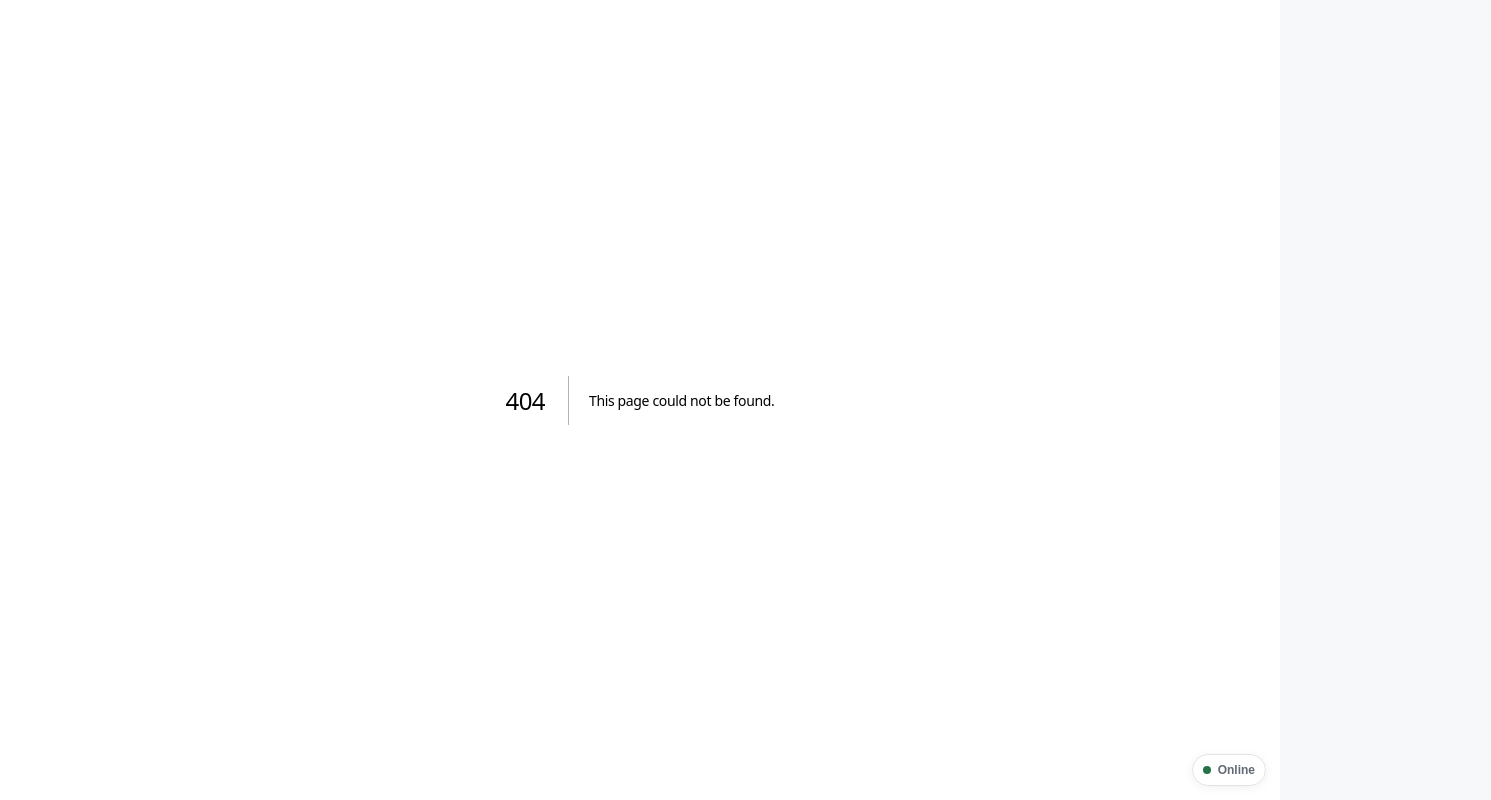
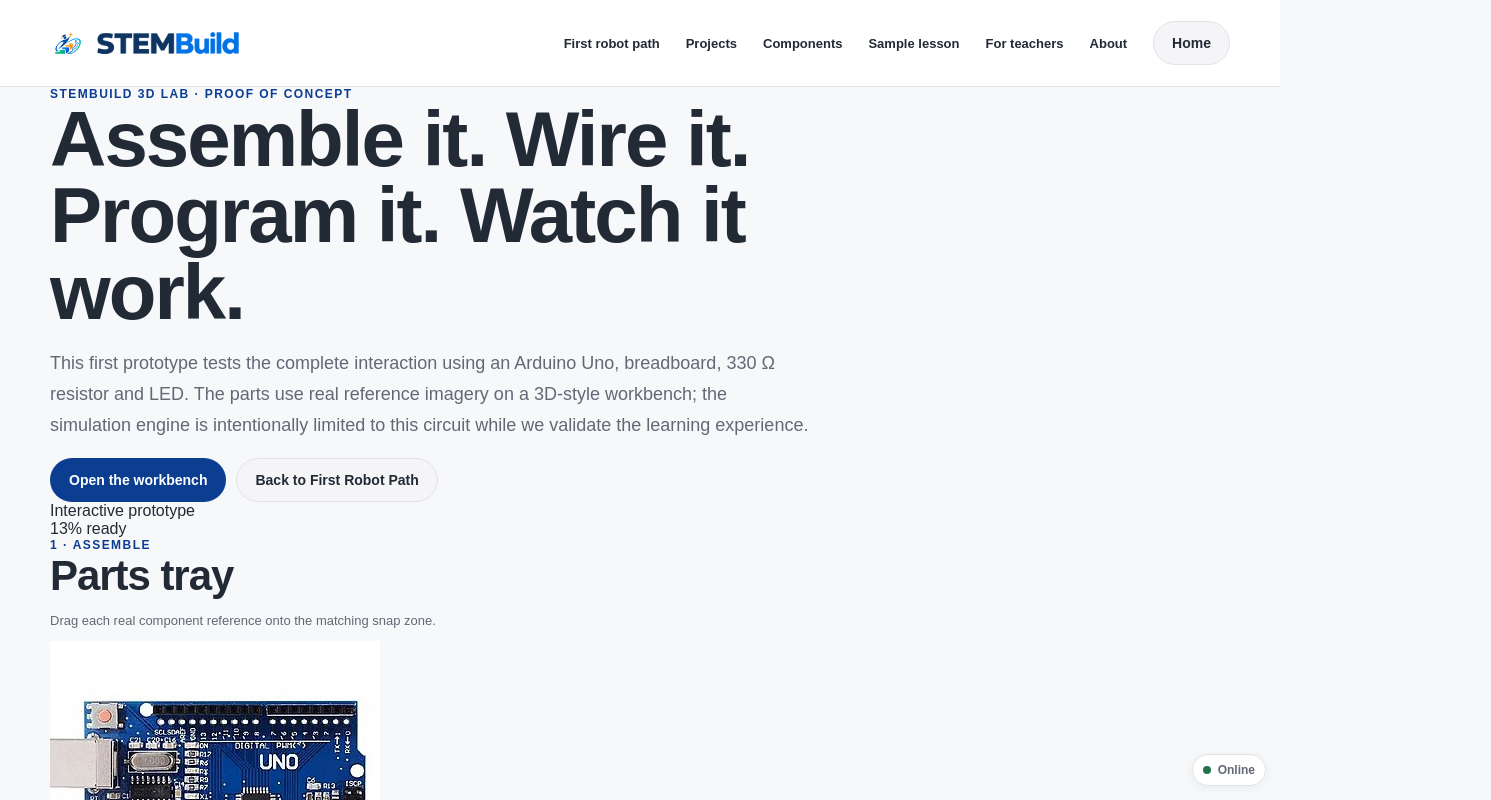
Before and after one commit to cath365/STEMBuild-, a Next.js app: page /3d-lab in a window 1280 px wide. Before the commit this address had no page. Shown: the top 800 px of the page, 1491 px wide, since content can reach past the window. Built offline with nearby package versions, Linux system fonts and the light colour scheme.

Commit message:
lab: add public 3D Lab prototype page

```diff
--- /dev/null
+++ b/src/app/3d-lab/page.tsx
@@ -0,0 +1,42 @@
+import type { Metadata } from "next";
+import Link from "next/link";
+import { PublicHeader } from "@/components/public-header";
+import { PublicFooter } from "@/components/public-footer";
+import { Stem3DLabPrototype } from "@/components/stem-3d-lab-prototype";
+
+export const metadata: Metadata = {
+  title: "3D Lab Prototype",
+  description: "Assemble, wire, program and simulate an Arduino Uno LED circuit in the STEMBuild 3D Lab proof of concept.",
+};
+
+export default function ThreeDLabPage() {
+  return <div>
+    <PublicHeader />
+    <main>
+      <section className="lab3d-hero">
+        <div className="container">
+          <div className="eyebrow">STEMBUILD 3D LAB · PROOF OF CONCEPT</div>
+          <h1>Assemble it. Wire it.<br/><span>Program it. Watch it work.</span></h1>
+          <p className="lead">This first prototype tests the complete interaction using an Arduino Uno, breadboard, 330 Ω resistor and LED. The parts use real reference imagery on a 3D-style workbench; the simulation engine is intentionally limited to this circuit while we validate the learning experience.</p>
+          <div className="inline" style={{marginTop:18}}>
+            <a className="btn btn-primary" href="#workbench">Open the workbench</a>
+            <Link className="btn" href="/learning-paths/first-robot">Back to First Robot Path</Link>
+          </div>
+        </div>
+      </section>
+
+      <section id="workbench" className="container lab3d-section">
+        <Stem3DLabPrototype />
+      </section>
+
+      <section className="container lab3d-next-section">
+        <div className="card">
+          <div className="eyebrow">IF THIS INTERACTION FEELS RIGHT</div>
+          <h2 style={{marginTop:8}}>The visual layer can graduate to verified CAD.</h2>
+          <p className="muted">The project definition, snap points, wiring graph, code and simulation state are kept separate from the current prototype rendering. That means Arduino/ESP32 GLB models, breadboards, motors, robot chassis and articulated kits can replace the prototype workbench without rewriting the learning logic.</p>
+        </div>
+      </section>
+    </main>
+    <PublicFooter />
+  </div>;
+}
```
